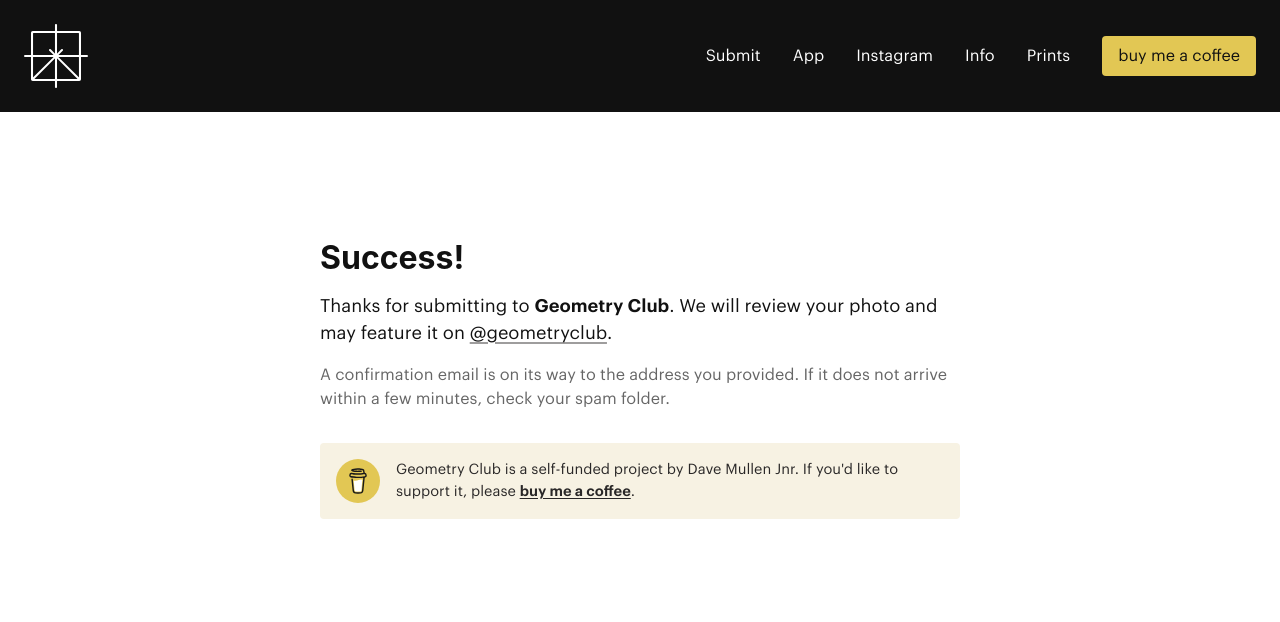
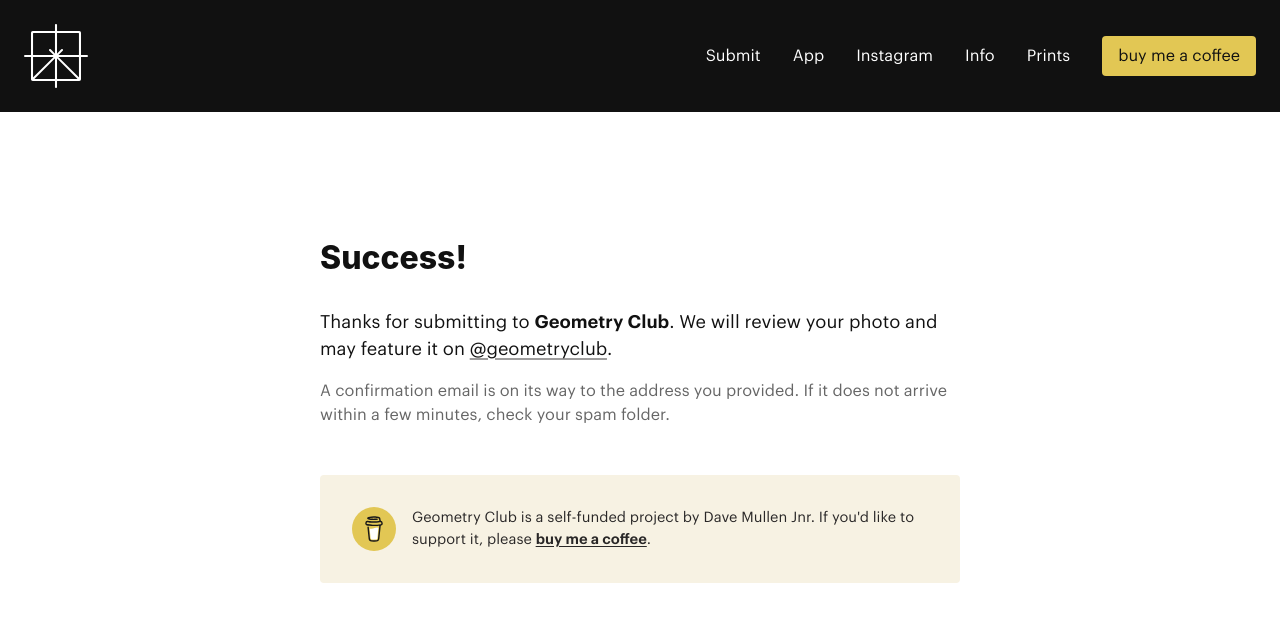
Before and after one commit to davemullenjnr/geometryclub, a Next.js app: page /submit/confirmation in a window 1280 px wide. Shown: the top 622 px of the page. Built offline with nearby package versions, Linux system fonts and the light colour scheme; a web font is replaced by a local one.

Commit message:
submission updates

```diff
--- a/app/submit/confirmation/page.module.css
+++ b/app/submit/confirmation/page.module.css
@@ -10,10 +10,14 @@
 }
 
 .heading {
-  font-size: clamp(1.5rem, 3vw, 2rem);
-  font-weight: 700;
+  font-size: clamp(1.5rem, 4vw, 2rem);
+  font-weight: 800;
   line-height: 1.15;
   margin-bottom: var(--spacer-2);
+
+  @media (min-width: 768px) {
+    margin-bottom: var(--spacer-3);
+  }
 }
 
 .lead {
@@ -21,7 +25,7 @@
   line-height: 1.5;
   margin-bottom: var(--spacer-2);
 
-  @media (min-width: 35em) {
+  @media (min-width: 768px) {
     font-size: 1.125rem;
   }
 }
@@ -32,8 +36,9 @@
   margin-bottom: var(--spacer-3);
   font-size: 0.85rem;
 
-  @media (min-width: 35em) {
+  @media (min-width: 768px) {
     font-size: 1rem;
+    margin-bottom: var(--spacer-3-5);
   }
 }
 
--- a/components/BmacAd.module.css
+++ b/components/BmacAd.module.css
@@ -4,9 +4,13 @@
   align-items: center;
   gap: 16px;
   margin: 0;
-  padding: 16px;
+  padding: 24px;
   border-radius: 4px;
   background-color: #f7f2e3;
+
+  @media (min-width: 768px) {
+    padding: 32px;
+  }
 }
 
 .iconLink {
```
